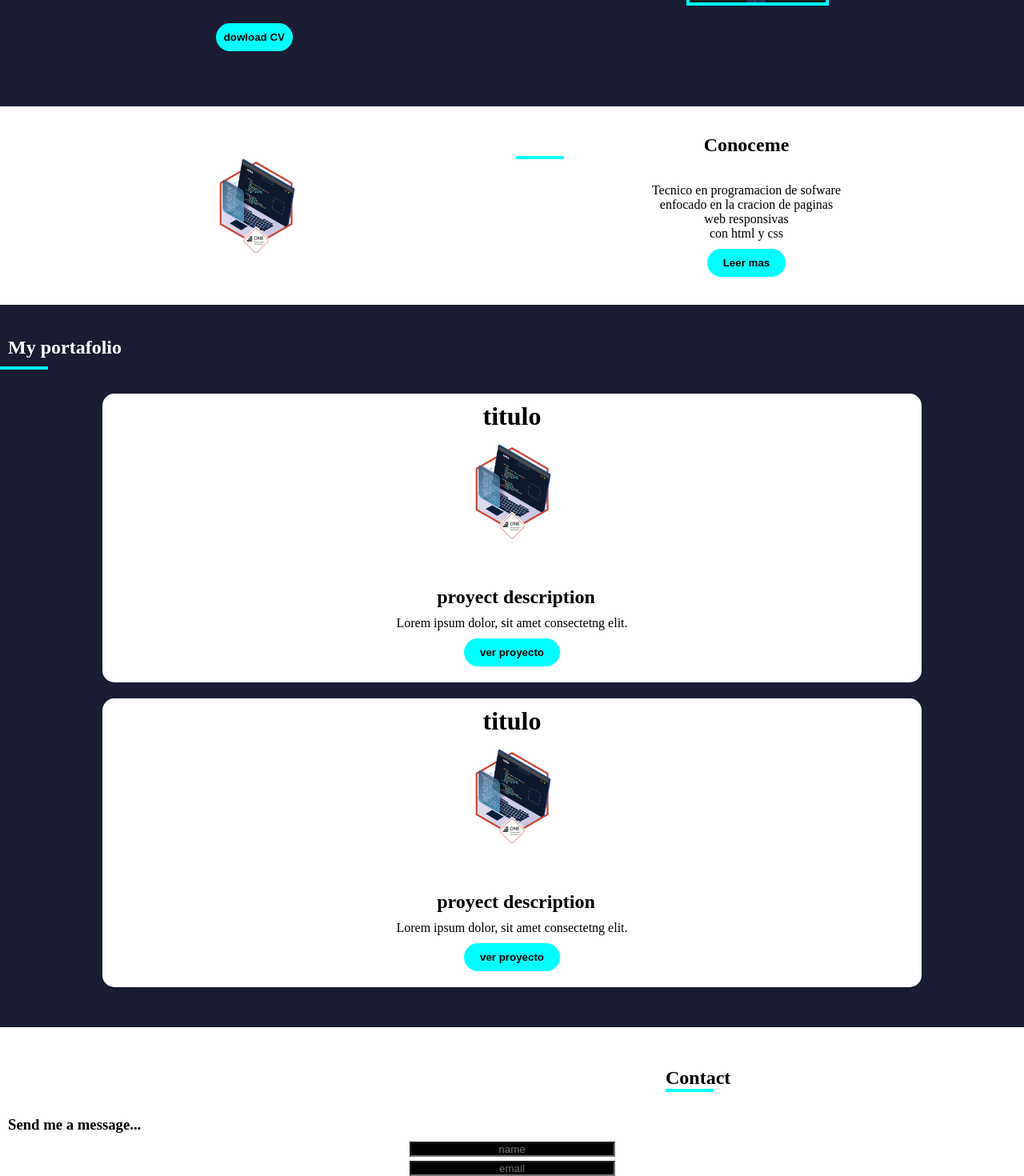
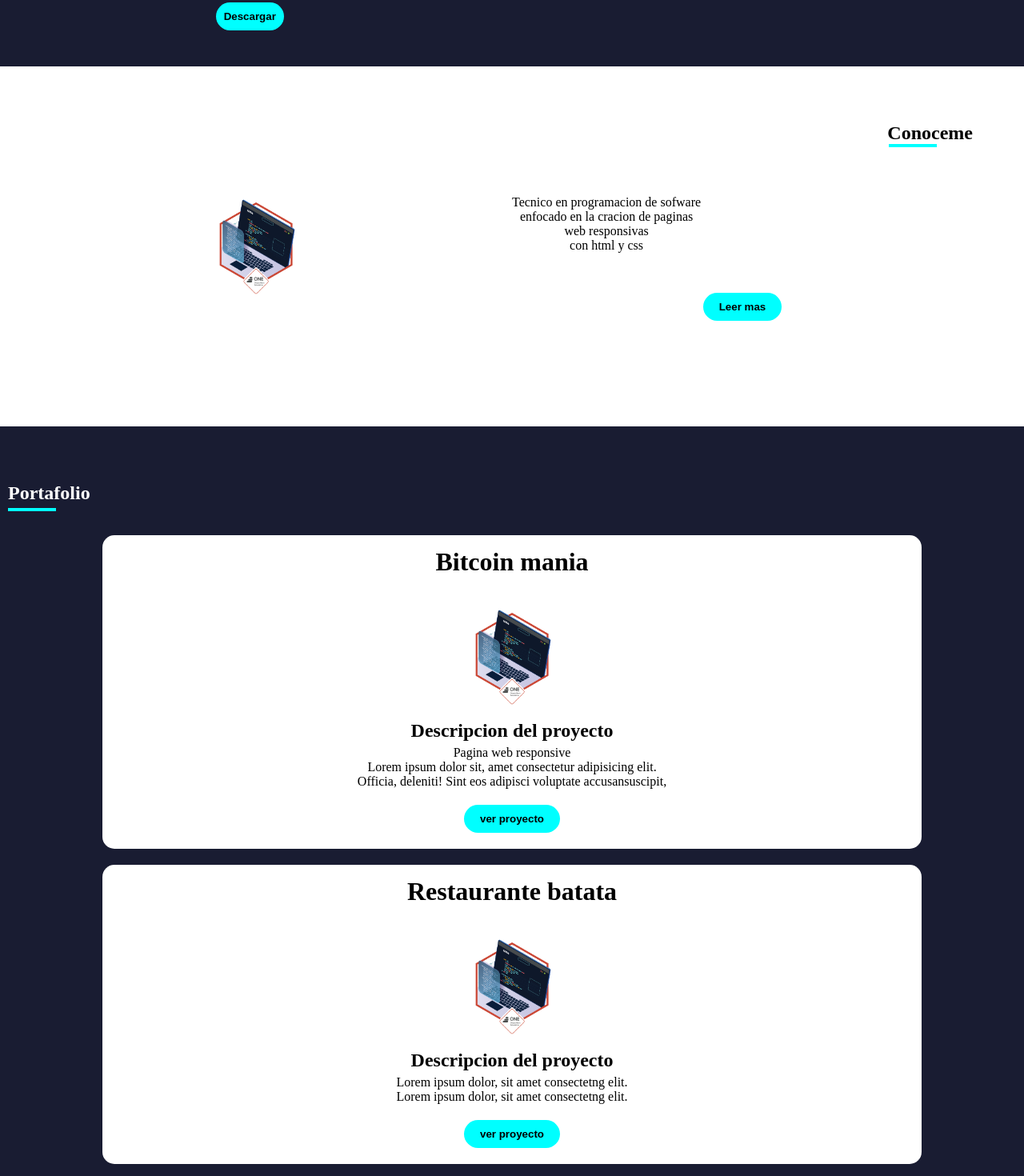
Before and after one commit to stekaguirre/portafolilo, a plain HTML site: page index.html in a window 1280 px wide. Shown: the part 367-1837 px from the top of the page at 80% size. Drawn offline with Linux system fonts and the light colour scheme.

Commit message:
listas dimensiones del proyecto

```diff
--- a/index.html
+++ b/index.html
@@ -17,10 +17,9 @@
                 <h2>S<span>A</span></h2>
             </div>
                 <ul class="menu" >
-                    <li><a class="active" href="#home">Home</a></li>
-                    <li><a href="#conoceme"  >Conoceme</a></li>
+                    <li><a href="#conoceme">Conoceme</a></li>
                     <li><a href="#portafolio">Portafolio</a></li>
-                    <li><a href="#contact">Contact</a></li>
+                    <li><a href="#contact">Contacto</a></li>
                 </ul>
         </nav>
     </header>
@@ -36,8 +35,8 @@
                     tambien puedes <br>
                     descargar mi <br>
                     hoja de vida</p>
-                    <a download href="#">
-                        <button class="dowload">dowload CV</button>
+                    <a download href="https://drive.google.com/uc?export=dowload&id=1N951BZA9CKdi9n0AtI3FF4qU0e-BfeQe">
+                        <button class="dowload">Descargar</button>
                     </a>
             </div>
                 <div class="imagen-home">
@@ -63,17 +62,32 @@
         </section>
 
         <section class="portafolio" id="portafolio">
-                <div>
-                    <h2>My portafolio</h2>
+                <div class="portafolio-titulo">
+                    <h2>Portafolio</h2>
                     <div class="divider"></div>
                 </div>
                 <div class="container">
                     <div class="cards">
-                        <div class="cards-title">titulo</div>
+                        <div class="cards-title">Bitcoin mania</div>
                         <div class="cards-image"></div>
                         <div><img src="./assets/IMAGENES/reto.png"  width="150px" height="150px" alt=""></div>
-                            <h2>proyect description</h2>
-                            <p>Lorem ipsum dolor, sit amet consectetng elit. </p>
+                            <h2>Descripcion del proyecto</h2>
+                            <p>Pagina web responsive
+                                <br>Lorem ipsum dolor sit, amet consectetur adipisicing elit.
+                                <br> Officia, deleniti! Sint eos adipisci voluptate accusansuscipit,
+                            </p>
+                            <a href="">
+                            <button class="dowload">ver proyecto</button>
+                            </a>
+                    </div>
+                    <div class="cards">
+                        <div class="cards-title">Restaurante batata</div>
+                        <div class="cards-image"></div>
+                        <div><img src="./assets/IMAGENES/reto.png"  width="150px" height="150px" alt=""></div>
+                            <h2>Descripcion del proyecto</h2>
+                            <p>Lorem ipsum dolor, sit amet consectetng elit.
+                                <br>Lorem ipsum dolor, sit amet consectetng elit.
+                            </p>
                             <a href="">
                             <button class="dowload">ver proyecto</button>
                             </a>
@@ -93,7 +107,7 @@
 
         <section class="contact" id="contact">
             <div class="header-contact">
-                <h2>Contact</h2>
+                <h2>Contacto</h2>
                 <div class="divider"></div>
             </div>
             <div class="container-contact">
@@ -118,17 +132,21 @@
 
         </div>
         <div class="link-footer">
+
             <a href="">
-                <i class="link-wasap">wasap</i>
+                <img src="./assets/REDES/whatsapp.png" class="logowasap" width="50px" height="50px" alt="wasap">
             </a>
+
             <a href="">
-                <i class="link-github">github</i>
+                <img src="./assets/REDES/linkedin.png" class="logolinkedin" width="50px" height="50px" alt="wasap">
             </a>
+
             <a href="">
-                <i class="link-linkedin">linkedin</i>
+                <img src="./assets/REDES/github.png" class="logogithub" width="50px" height="50px" alt="wasap">
             </a>
 
         </div>
+
         <div class="copiryght">
             <h6>stekaguirre@copyright</h6>
         </div>
--- a/style.css
+++ b/style.css
@@ -10,6 +10,8 @@ body{
     padding: 0px;
 }
 
+
+
 /* header*/
 
 header {
@@ -19,7 +21,7 @@ header {
 }
 .navbar {
     width: 100%;
-    height: 70px;
+    height: 60px;
     display: flex;
     justify-content: center;
     align-items: center;
@@ -56,11 +58,12 @@ header {
 }
 
 
-/*section 1 */
+/*SECTION 1  HOME */
 
 .home {
     width: 100%;
-    height: 500px;
+    min-width: 300px;
+    height: 450px;
     display: grid;
     grid-template-columns: repeat(1 ,1fr 1fr);
 }
@@ -90,47 +93,12 @@ header {
     border-radius: 20px;
     cursor: pointer;
     font-weight: bold;
+    margin-top: 20px;
 }
-
-.conoceme .dowload {
-    padding: 10px 20px;
-    background-color: aqua;
-    border: none;
-    border-radius: 20px;
-    cursor: pointer;
-    font-weight: bold;
-    margin-top: 10px;
-}
-.portafolio .dowload {
-    padding: 10px 20px;
-    background-color: aqua;
-    border: none;
-    border-radius: 20px;
-    cursor: pointer;
-    font-weight: bold;
-    margin-top: 10px;
-    margin-bottom: 20px;
-}
-
-.contact .dowload {
-    width: 130PX;
-    height: 40PX;
-    padding: 6px 4px;
-    background-color: aqua;
-    border: none;
-    border-radius: 20px;
-    cursor: pointer;
-    font-weight: bold;
-    color: black;
-    text-align: center;
-    justify-self: center;
-}
-
 
 .dowload:hover {
     background-color: white;
 }
-
 
 .imagen-home{
     display: grid;
@@ -146,56 +114,97 @@ header {
 }
 
 
+
+/*SECTION 2 CONOCEME*/
+
 .conoceme {
+    display: grid;
+    grid-template-columns: repeat(2 ,1fr);
+    width: 100%;
+    min-width: 300px;
+    height: 450px;
     margin: 0px;
     padding: 0px;
-    width: 100%;
-    display: grid;
-    grid-template-columns: repeat(2 ,1fr);
     color: black;
     background-color: white;
-    align-items: center;
 }
 
 .about {
     display: flex;
     width: 100%;
     justify-content: center;
+    align-items: center;
 
 }
 
 .about-info {
     width: 90%;
-    padding: 5px;
+    height: 300px;
+    display: flex;
+    flex-direction: column;
     text-align: center;
-    margin-top: 30px;
-    margin-bottom: 30px;
+    margin-top: 70px;
 }
 
 .conoceme h2 {
-    font-size: 1.5rem;
-    margin: 0 auto;
-
+    display: flex;
+    justify-content: end;
 }
 
-.divider {
+.conoceme .divider {
+    display: flex;
+    width: 60px;
     height: 4px;
-    width: 60px;
     background-color: aqua;
-    margin-bottom: 30px;
+    align-self: end;
+    margin-right: 45px;
+    justify-content: end;
 }
+
+.conoceme p {
+    display: flex;
+    margin-top: 60px;
+}
+
+.conoceme .dowload {
+    padding: 10px 20px;
+    background-color: aqua;
+    border: none;
+    border-radius: 20px;
+    cursor: pointer;
+    font-weight: bold;
+    margin-top: 50px;
+}
+
+
+/*SECTION 3 PORTAFOLIO*/
 
 .portafolio {
     display: grid;
     width: 100%;
+    min-width: 300px;
+}
+
+.portafolio-titulo {
+    width: 100%;
+    margin-top: 70px;
+    margin-bottom: 30px;
+    margin-left: 10px;
 }
 
 .portafolio h2 {
     margin: 0px;
-    padding: 0px;
-    margin-left: 10px;
-    margin-top: 40px;
-    margin-bottom: 10px;
+    margin-bottom: 5px;
+}
+
+.portafolio .divider {
+    display: flex;
+    width: 60px;
+    height: 4px;
+    background-color: aqua;
+    align-self: end;
+    margin-right: 45px;
+    justify-content: end;
 }
 
 .container {
@@ -206,13 +215,12 @@ header {
     color: black;
     margin-bottom: 50px;
     gap: 20px;
-
-
 }
 
 .cards {
     display: grid;
     width: 80%;
+    min-width: 240px;
     text-align: center;
     background-color: white;
     justify-items: center;
@@ -220,39 +228,66 @@ header {
 }
 .cards-title {
     width: 100%;
-    margin-top: 10px;
+    margin-top: 15px;
+    margin-bottom: 15px;
     font-weight: bolder;
     font-size: 2rem;
 }
 
 div.cards-image {
     width: 100%;
+    margin-bottom: 10px;
+}
+
+
+.portafolio .dowload {
+    padding: 10px 20px;
+    background-color: aqua;
+    border: none;
+    border-radius: 20px;
+    cursor: pointer;
+    font-weight: bold;
+    margin-top: 20px;
+    margin-bottom: 20px;
 }
 
 
 
-/*contact*/
+/*SECTION 4 CONTACTO*/
 
 .contact {
     width: 100%;
+    min-width: 300px;
     background-color: white;
     color: black;
-    padding-bottom: 50px;
 }
 
 .header-contact {
-    padding-top: 50px;
-    padding-left: 65%;
+    display: flex;
+    flex-direction: column;
+    padding-top: 70px;
+    justify-content: end;
+    align-items: end;
+    margin-right: 10px;
+}
 
+.contact .divider {
+    width: 60px;
+    height: 4px;
+    background-color: aqua;
+    justify-content: end;
 }
 
 .container-contact {
+    width: 100%;
     display: grid;
-    margin-top: 30px;
+    margin-top: 20px;
+
 }
 
 .container-contact h3 {
     margin-left: 10px;
+    margin-bottom: 10px;
 }
 
 .formulario {
@@ -264,14 +299,30 @@ div.cards-image {
 
 .input-formulario {
     text-align: center;
-     background-color: black;
-     color: white;
+    background-color: black;
+    color: white;
+
 }
 
 .mensaje-formulario {
     text-align: center;
     background-color: black;
     color: white;
+}
+
+.contact .dowload {
+    width: 130PX;
+    height: 40PX;
+    padding: 6px 4px;
+    background-color: aqua;
+    border: none;
+    border-radius: 20px;
+    cursor: pointer;
+    font-weight: bold;
+    color: black;
+    text-align: center;
+    justify-self: center;
+    margin-bottom: 50px;
 }
 
 
```
Also changed, not shown: assets/REDES/discord.PNG (deleted), assets/REDES/facebook.PNG (deleted), assets/REDES/gitHub.PNG, assets/REDES/instagram.PNG (deleted), assets/REDES/linkedin.PNG, assets/REDES/wasap.PNG (deleted), assets/REDES/whatsapp.png (added).
